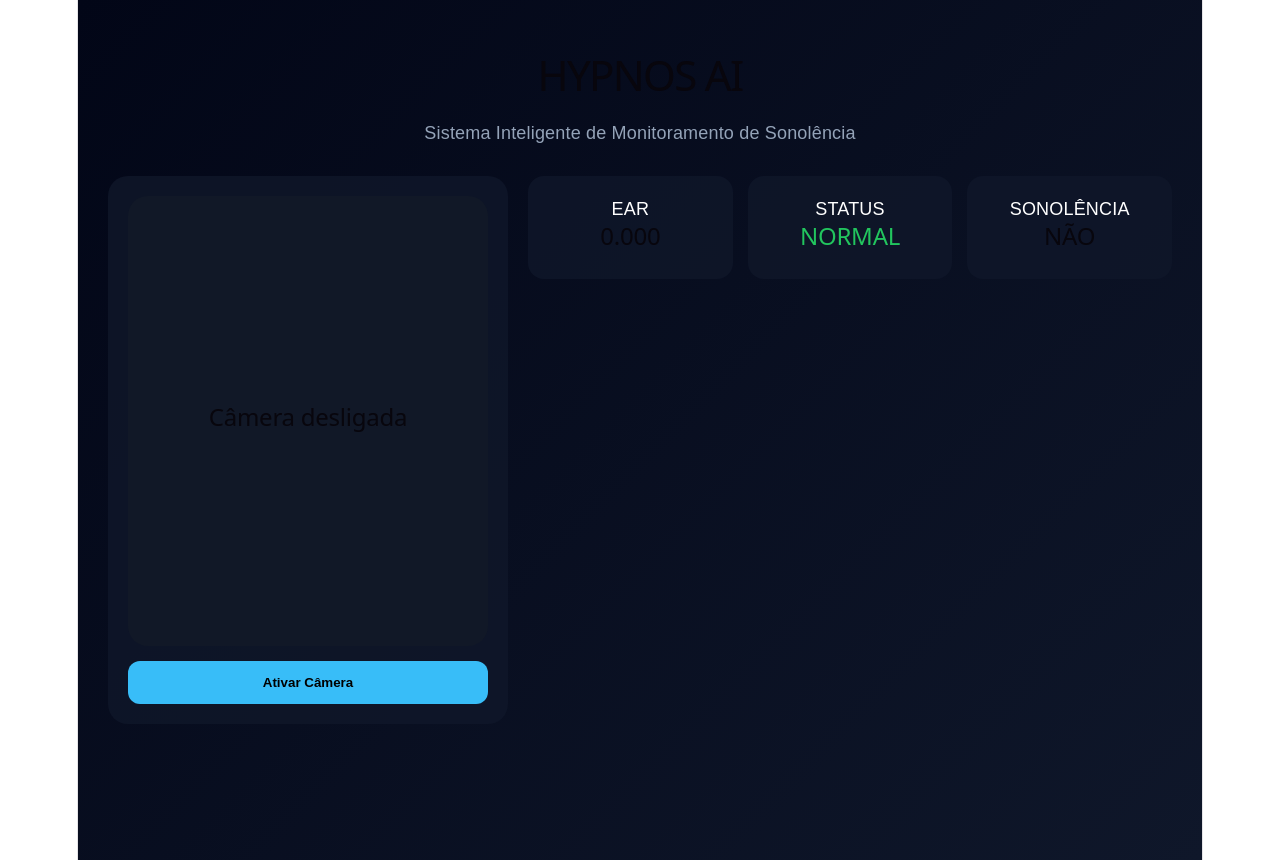
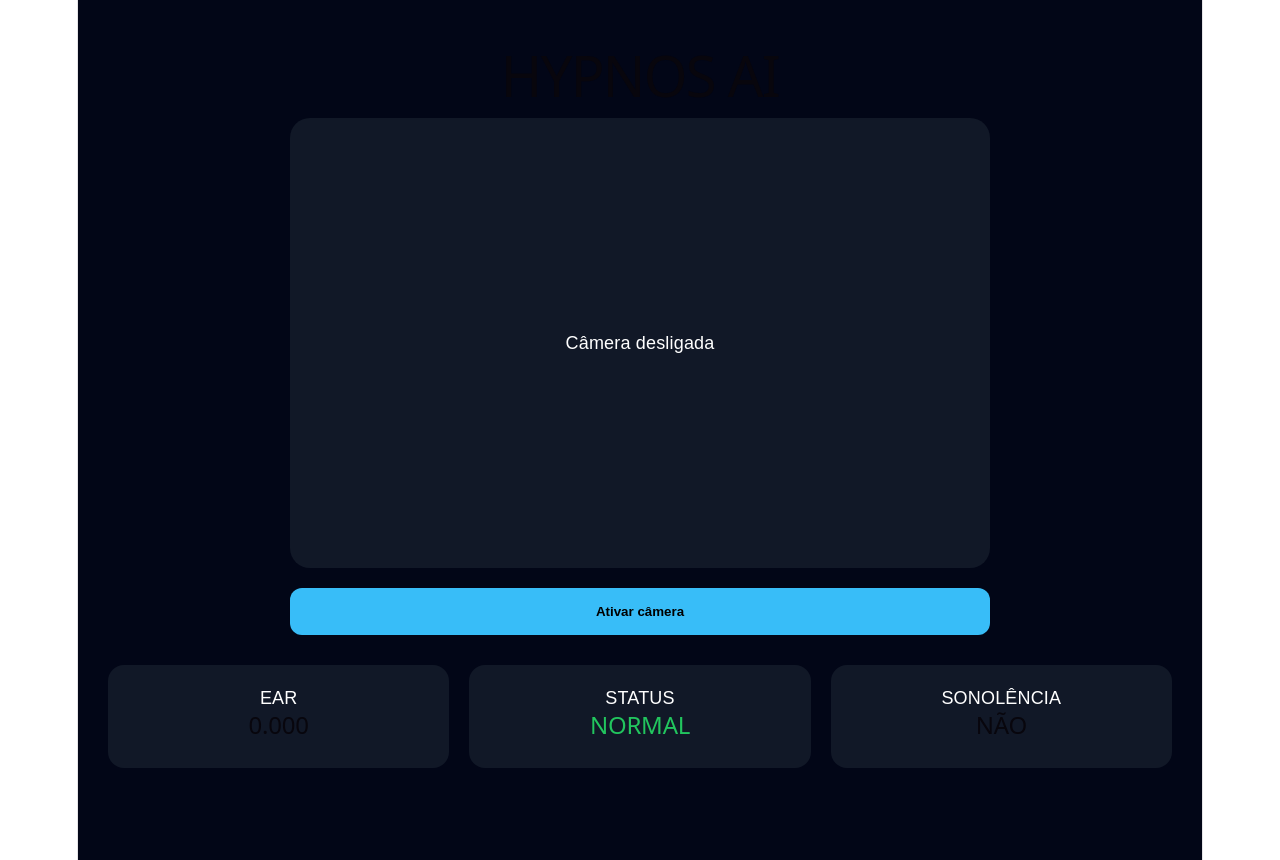
Before and after one commit to VanessaGabi/monitoramento-sono, a React (Vite) app in the folder dashboard-sono/vite-project/: page / in a window 1280 px wide. Built offline with nearby package versions, Linux system fonts and the light colour scheme.

Commit message:
Corrige hydration error e integra API Render

```diff
--- a/dashboard-sono/vite-project/src/App.jsx
+++ b/dashboard-sono/vite-project/src/App.jsx
@@ -5,19 +5,18 @@ import dynamic from "next/dynamic";
 const HypnosApp = dynamic(
   () => Promise.resolve(HypnosComponent),
   {
-    ssr: false
+    ssr: false,
   }
 );
 
-export default function Page() {
-  return <HypnosApp />;
+function HypnosComponent() {
+
+  return <Main />;
 }
 
 import { useEffect, useRef, useState } from "react";
 
-function HypnosComponent() {
-
-  const videoRef = useRef(null);
+function Main() {
 
   const [cameraAtiva, setCameraAtiva] =
     useState(false);
@@ -25,19 +24,21 @@ function HypnosComponent() {
   const [loading, setLoading] =
     useState(false);
 
+  const [erroApi, setErroApi] =
+    useState(false);
+
   const [dados, setDados] =
     useState({
       ear: 0,
       sonolencia: false,
-      nivel: "normal"
+      nivel: "normal",
     });
 
-  const [erroApi, setErroApi] =
-    useState(false);
+  const videoRef = useRef(null);
 
-  // =====================================
+  // =========================
   // CAMERA
-  // =====================================
+  // =========================
 
   const iniciarCamera = async () => {
 
@@ -48,7 +49,7 @@ function HypnosComponent() {
       const stream =
         await navigator.mediaDevices.getUserMedia({
           video: true,
-          audio: false
+          audio: false,
         });
 
       if (videoRef.current) {
@@ -69,13 +70,13 @@ function HypnosComponent() {
 
       setLoading(false);
 
-      alert("Erro ao abrir câmera");
+      alert("Erro ao acessar câmera");
     }
   };
 
-  // =====================================
+  // =========================
   // LOOP IA
-  // =====================================
+  // =========================
 
   useEffect(() => {
 
@@ -89,7 +90,7 @@ function HypnosComponent() {
     const ctx =
       canvas.getContext("2d");
 
-    const loop = async () => {
+    const processar = async () => {
 
       if (!ativo) return;
 
@@ -127,12 +128,12 @@ function HypnosComponent() {
 
                 headers: {
                   "Content-Type":
-                    "application/json"
+                    "application/json",
                 },
 
                 body: JSON.stringify({
-                  image
-                })
+                  image,
+                }),
               }
             );
 
@@ -153,14 +154,13 @@ function HypnosComponent() {
                 data.sonolencia || false,
 
               nivel:
-                data.nivel || "normal"
+                data.nivel || "normal",
             });
 
           } else {
 
             setErroApi(true);
           }
-
         }
 
       } catch (err) {
@@ -170,10 +170,10 @@ function HypnosComponent() {
         setErroApi(true);
       }
 
-      setTimeout(loop, 1000);
+      setTimeout(processar, 1000);
     };
 
-    loop();
+    processar();
 
     return () => {
 
@@ -181,10 +181,6 @@ function HypnosComponent() {
     };
 
   }, [cameraAtiva]);
-
-  // =====================================
-  // STATUS
-  // =====================================
 
   const statusColor =
 
@@ -194,10 +190,6 @@ function HypnosComponent() {
       ? "#facc15"
       : "#22c55e";
 
-  // =====================================
-  // UI
-  // =====================================
-
   return (
 
     <div style={styles.page}>
@@ -206,31 +198,12 @@ function HypnosComponent() {
         HYPNOS AI
       </h1>
 
-      <p style={styles.subtitle}>
-        Sistema Inteligente de
-        Monitoramento de Sonolência
-      </p>
-
-      <div style={styles.layout}>
-
-        {/* CAMERA */}
-
-        <div style={styles.cameraCard}>
-
       <div style={styles.cameraBox}>
 
         {!cameraAtiva && (
-
-              <div
-                style={styles.placeholder}
-              >
-
-                <h2>
+          <div style={styles.placeholder}>
             Câmera desligada
-                </h2>
-
           </div>
-
         )}
 
         <video
@@ -245,7 +218,7 @@ function HypnosComponent() {
             display:
               cameraAtiva
                 ? "block"
-                    : "none"
+                : "none",
           }}
         />
 
@@ -258,81 +231,46 @@ function HypnosComponent() {
 
         {loading
           ? "Carregando..."
-              : cameraAtiva
-              ? "Câmera Ativa"
-              : "Ativar Câmera"}
+          : "Ativar câmera"}
 
       </button>
 
+      {erroApi && (
+        <div style={styles.erro}>
+          API desconectada
         </div>
-
-        {/* DASHBOARD */}
-
-        <div style={styles.dashboard}>
-
-          {erroApi && (
-
-            <div style={styles.erro}>
-
-              API DESCONECTADA
-
-            </div>
-
-          )}
-
-          {dados.sonolencia && (
-
-            <div style={styles.alerta}>
-
-              SONOLÊNCIA DETECTADA
-
-            </div>
-
       )}
 
       <div style={styles.cards}>
 
         <div style={styles.card}>
-
           <p>EAR</p>
-
           <h2>
             {dados.ear.toFixed(3)}
+          </h2>
+        </div>
+
+        <div style={styles.card}>
+          <p>STATUS</p>
+
+          <h2
+            style={{
+              color: statusColor,
+            }}
+          >
+            {dados.nivel.toUpperCase()}
           </h2>
 
         </div>
 
         <div style={styles.card}>
-
-              <p>STATUS</p>
-
-              <h2
-                style={{
-                  color: statusColor
-                }}
-              >
-
-                {dados.nivel.toUpperCase()}
-
-              </h2>
-
-            </div>
-
-            <div style={styles.card}>
-
           <p>SONOLÊNCIA</p>
 
           <h2>
-
             {dados.sonolencia
               ? "SIM"
               : "NÃO"}
-
           </h2>
-
-            </div>
-
-          </div>
 
         </div>
 
@@ -346,95 +284,71 @@ const styles = {
 
   page: {
     minHeight: "100vh",
-    background:
-      "linear-gradient(135deg,#020617,#0f172a)",
+    background: "#020617",
     padding: 30,
+    color: "white",
     fontFamily: "Arial",
-    color: "white"
   },
 
   title: {
     textAlign: "center",
-    fontSize: 42
-  },
-
-  subtitle: {
-    textAlign: "center",
-    color: "#94a3b8",
-    marginBottom: 30
-  },
-
-  layout: {
-    display: "grid",
-    gridTemplateColumns:
-      "400px 1fr",
-    gap: 20
-  },
-
-  cameraCard: {
-    background:
-      "rgba(15,23,42,0.8)",
-    padding: 20,
-    borderRadius: 20
+    marginBottom: 30,
   },
 
   cameraBox: {
+    width: "100%",
+    maxWidth: 700,
     height: 450,
+    margin: "0 auto",
     background: "#111827",
     borderRadius: 20,
     overflow: "hidden",
-    display: "flex",
-    justifyContent: "center",
-    alignItems: "center"
   },
 
   placeholder: {
-    textAlign: "center"
+    width: "100%",
+    height: "100%",
+    display: "flex",
+    justifyContent: "center",
+    alignItems: "center",
   },
 
   button: {
+    marginTop: 20,
     width: "100%",
-    marginTop: 15,
-    padding: 14,
+    maxWidth: 700,
+    display: "block",
+    marginInline: "auto",
+    padding: 16,
     border: "none",
     borderRadius: 12,
     background: "#38bdf8",
     fontWeight: "bold",
-    cursor: "pointer"
-  },
-
-  dashboard: {
-    display: "flex",
-    flexDirection: "column",
-    gap: 20
+    cursor: "pointer",
   },
 
   erro: {
-    background: "#f59e0b",
-    padding: 15,
-    borderRadius: 12
-  },
-
-  alerta: {
+    marginTop: 20,
     background: "#ef4444",
-    padding: 15,
+    padding: 12,
     borderRadius: 12,
-    fontWeight: "bold"
+    textAlign: "center",
   },
 
   cards: {
     display: "grid",
     gridTemplateColumns:
       "repeat(3,1fr)",
-    gap: 15
+    gap: 20,
+    marginTop: 30,
   },
 
   card: {
-    background:
-      "rgba(15,23,42,0.8)",
+    background: "#111827",
     padding: 20,
     borderRadius: 16,
-    textAlign: "center"
-  }
+    textAlign: "center",
+  },
+};
 
-};
+export default HypnosApp;
```
Lines whose indentation alone changed are shown as unchanged.
